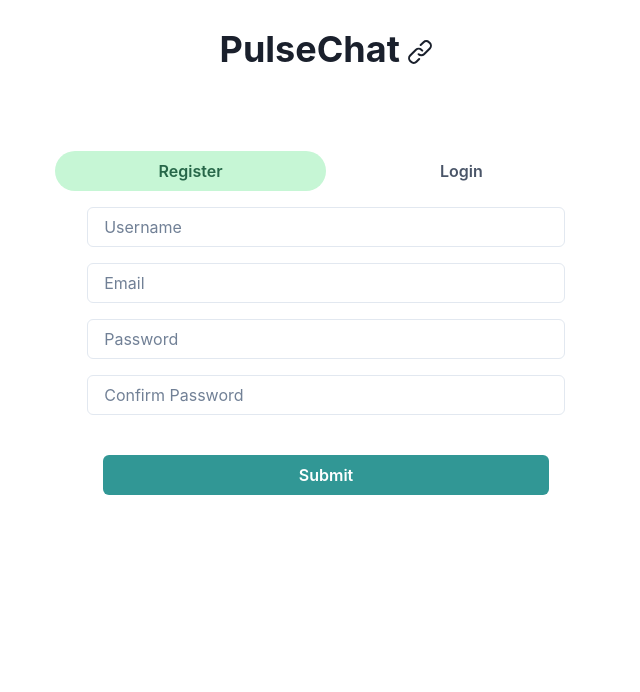
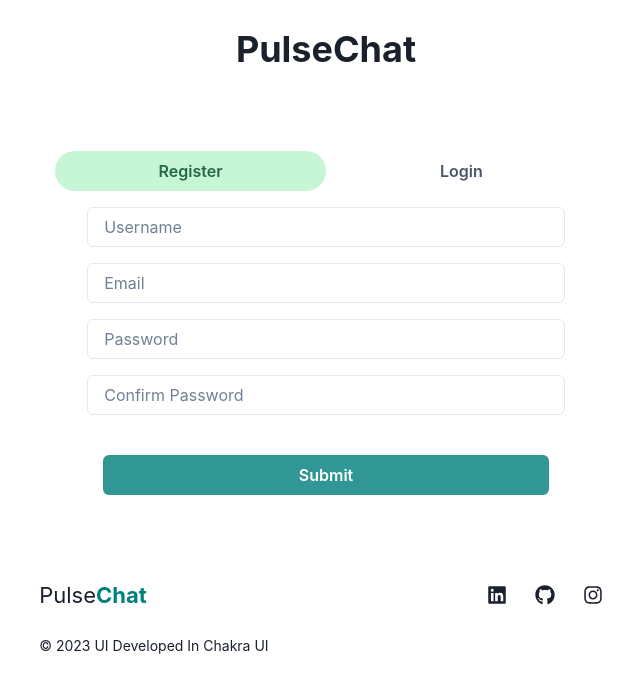
Before and after one commit to jake8989/pulse-chat-client, a Next.js app: page / in a window 1280 px wide. Shown: the top 692 px of the page, without its empty margins (314-954 px from the left). Built offline with nearby package versions, Linux system fonts and the light colour scheme.

Commit message:
feat:footer

```diff
--- /dev/null
+++ b/src/components/footer/index.tsx
@@ -0,0 +1,50 @@
+import {
+	ButtonGroup,
+	Container,
+	IconButton,
+	Stack,
+	Text,
+} from '@chakra-ui/react';
+import { FaGithub, FaInstagram, FaLinkedin } from 'react-icons/fa';
+
+export const Footer = () => (
+	<Container as="footer" role="contentinfo" py={{ base: '12', md: '16' }}>
+		<Stack spacing={{ base: '4', md: '5' }}>
+			<Stack justify="space-between" direction="row" align="center">
+				{/* <Logo /> */}
+				<Text fontSize={'22px'}>
+					Pulse
+					<span color={'teal'} style={{ fontSize: '22px', color: 'teal' }}>
+						<strong>Chat</strong>
+					</span>{' '}
+				</Text>
+				<ButtonGroup variant="tertiary">
+					<IconButton
+						as="a"
+						href="https://www.linkedin.com/in/jayant-dhakad-8a5517233/"
+						fontSize={'20px'}
+						aria-label="LinkedIn"
+						icon={<FaLinkedin />}
+					/>
+					<IconButton
+						as="a"
+						href="https://github.com/jake8989"
+						aria-label="GitHub"
+						fontSize={'20px'}
+						icon={<FaGithub />}
+					/>
+					<IconButton
+						as="a"
+						href="https://www.instagram.com/_j.yant/"
+						aria-label="Instagram"
+						fontSize={'20px'}
+						icon={<FaInstagram />}
+					/>
+				</ButtonGroup>
+			</Stack>
+			<Text fontSize="sm" color="fg.subtle">
+				&copy; {new Date().getFullYear()} UI Developed In Chakra UI
+			</Text>
+		</Stack>
+	</Container>
+);
--- a/src/pages/_app.tsx
+++ b/src/pages/_app.tsx
@@ -6,6 +6,7 @@ import { extendTheme, Button } from '@chakra-ui/react';
 import { UserProvider } from '@/context/UserContext';
 // 2. Extend the theme to include custom colors, fonts, etc
 import Head from 'next/head';
+// import { Footer } from '@/components/footer';
 const colors = {
 	brand: {
 		900: '#1a365d',
@@ -26,6 +27,7 @@ export default function App({ Component, pageProps }: AppProps) {
 				{/* <Head></Head> */}
 				{/* <Button>Logout</Button> */}
 				<Component {...pageProps} />
+				{/* <Footer></Footer> */}
 			</ChakraProvider>
 		</UserProvider>
 	);
--- a/src/pages/index.tsx
+++ b/src/pages/index.tsx
@@ -7,7 +7,8 @@ import { LinkIcon } from '@chakra-ui/icons';
 import User from '@/components/user';
 import LoadingScreen from '@/components/loadinScreen';
 const inter = Inter({ subsets: ['latin'] });
-
+import { AiOutlineWechat } from 'react-icons/ai';
+import { Footer } from '@/components/footer';
 export default function Home() {
 	return (
 		<>
@@ -18,15 +19,14 @@ export default function Home() {
 					</Head>
 				</div>
 				<Container mt={7}>
-					<Heading textAlign={'center'}>
-						PulseChat <LinkIcon w={6} h={6}></LinkIcon>{' '}
-					</Heading>
+					<Heading textAlign={'center'}>PulseChat</Heading>
 					{/* <Text textAlign={'center'}>Chat in groups with friend's</Text> */}
 				</Container>
 				<Container mt={20}>
 					<User></User>
 				</Container>
 				{/* <LoadingScreen></LoadingScreen> */}
+				<Footer></Footer>
 			</main>
 		</>
 	);
```
